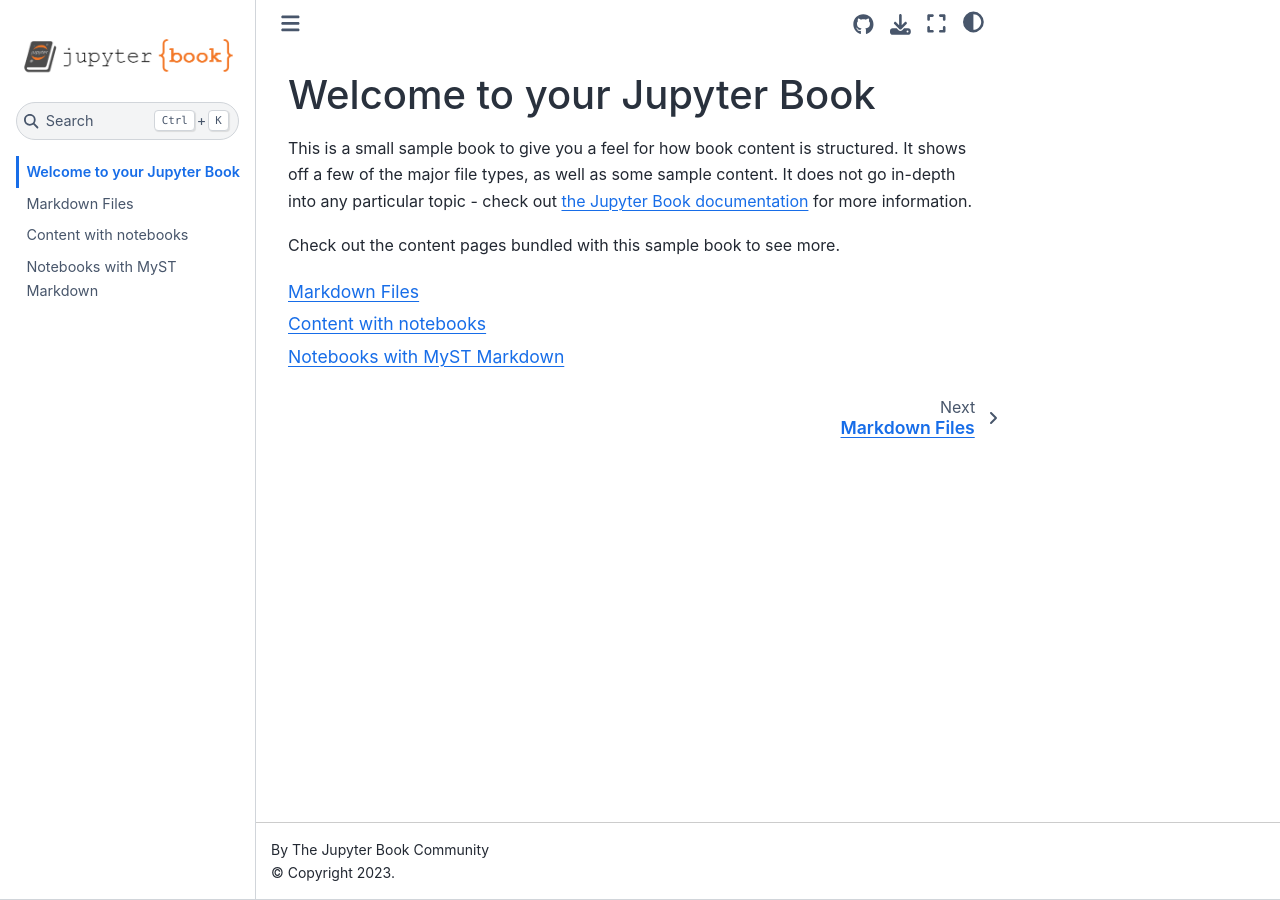
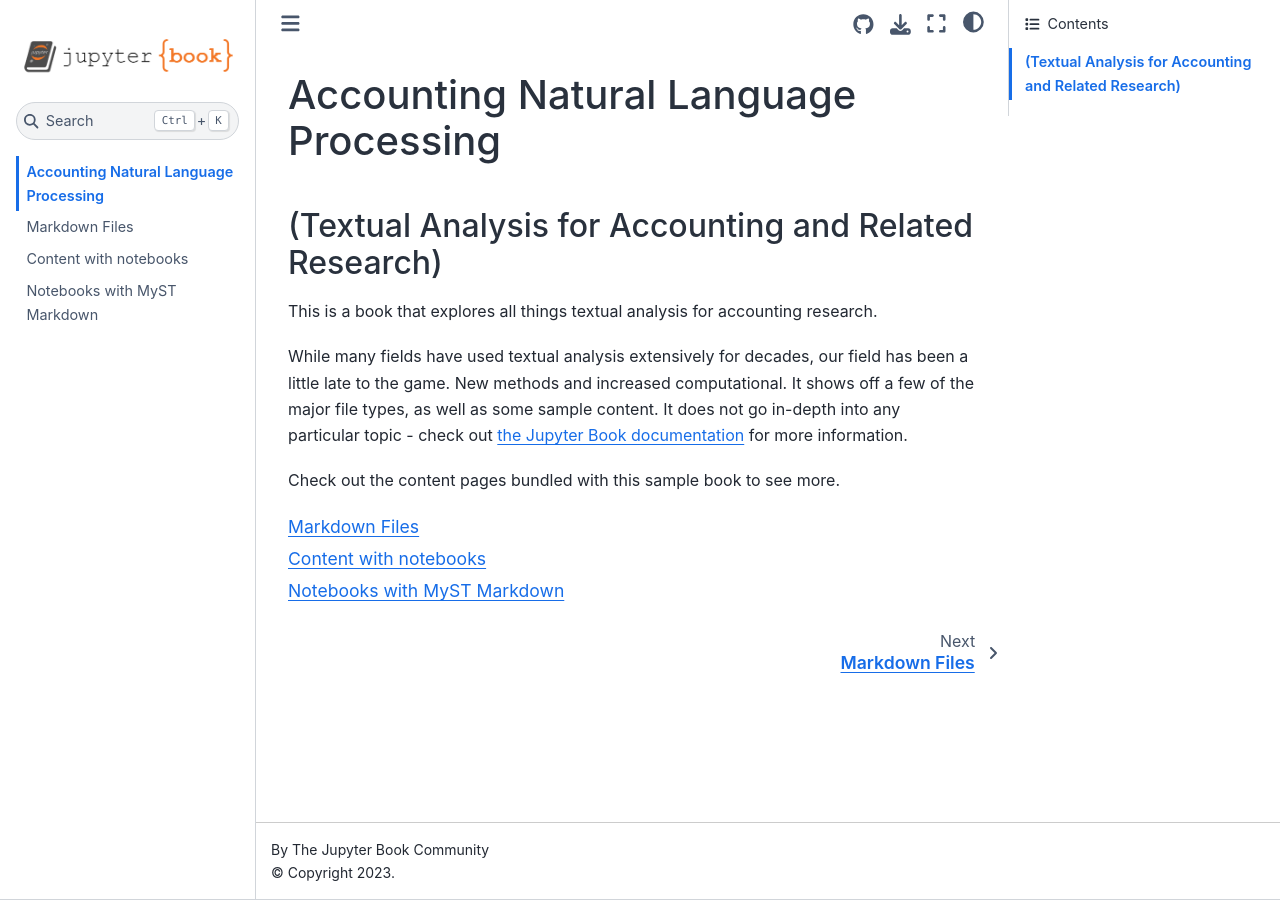
Before and after one commit to taxpat/acc_NLP, a Jupyter Book: the page built from docs/book/intro.md, in a window 1280 px wide. Built offline with Jupyter Book 1.0.4 settings and Sphinx 7.4.7 and the Sphinx Book theme 1.1.4, drawn with Linux system fonts in a browser that asks for light colours.

Commit message:
Added to intro in documentation

```diff
--- a/docs/book/intro.md
+++ b/docs/book/intro.md
@@ -1,7 +1,9 @@
-# Welcome to your Jupyter Book
+# Accounting Natural Language Processing
+## (Textual Analysis for Accounting and Related Research)
 
-This is a small sample book to give you a feel for how book content is
-structured.
+This is a book that explores all things textual analysis for accounting research.
+
+While many fields have used textual analysis extensively for decades, our field has been a little late to the game. New methods and increased computational.
 It shows off a few of the major file types, as well as some sample content.
 It does not go in-depth into any particular topic - check out [the Jupyter Book documentation](https://jupyterbook.org) for more information.
 
```
Also changed, not shown: 3 other files.
